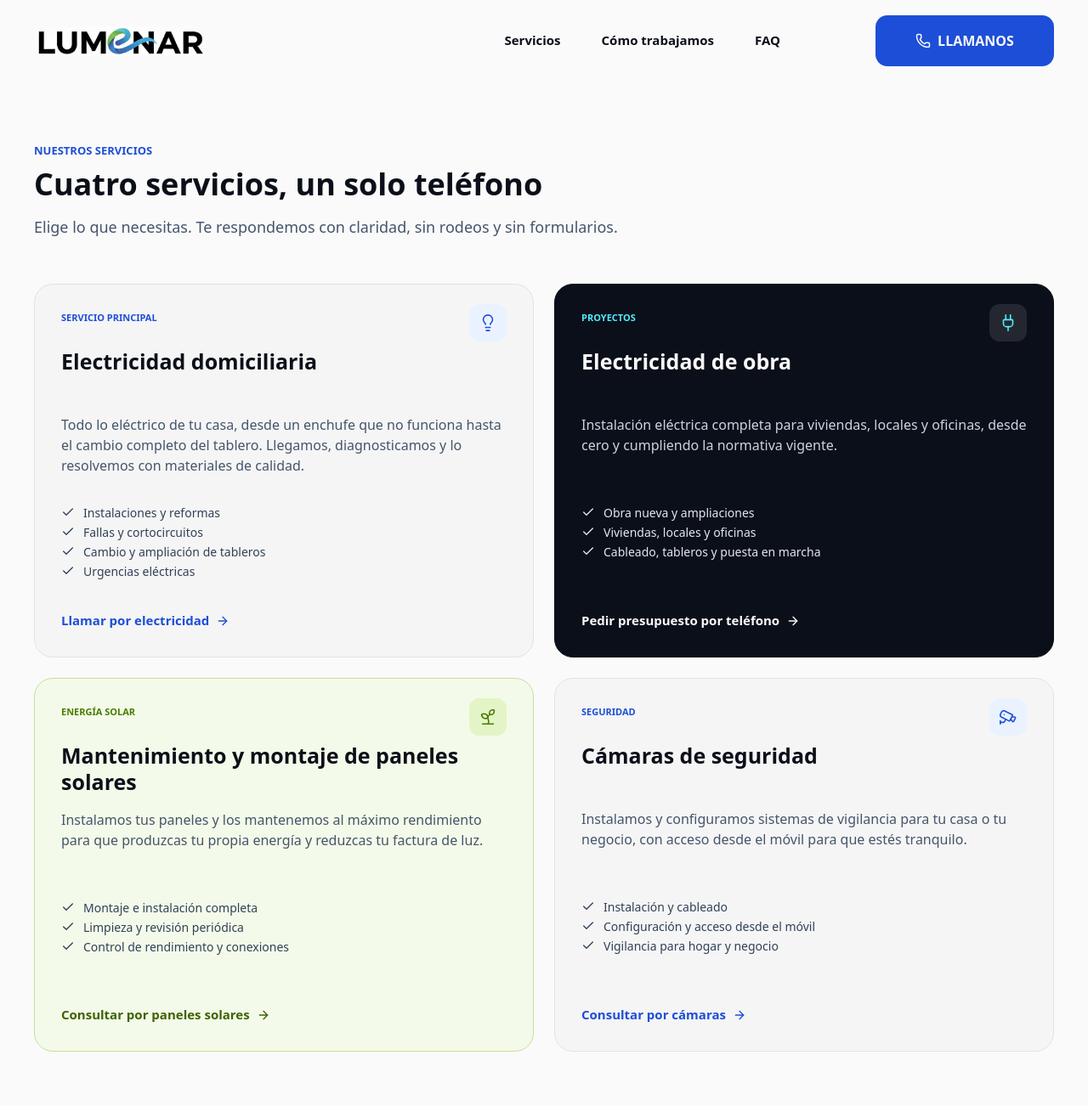
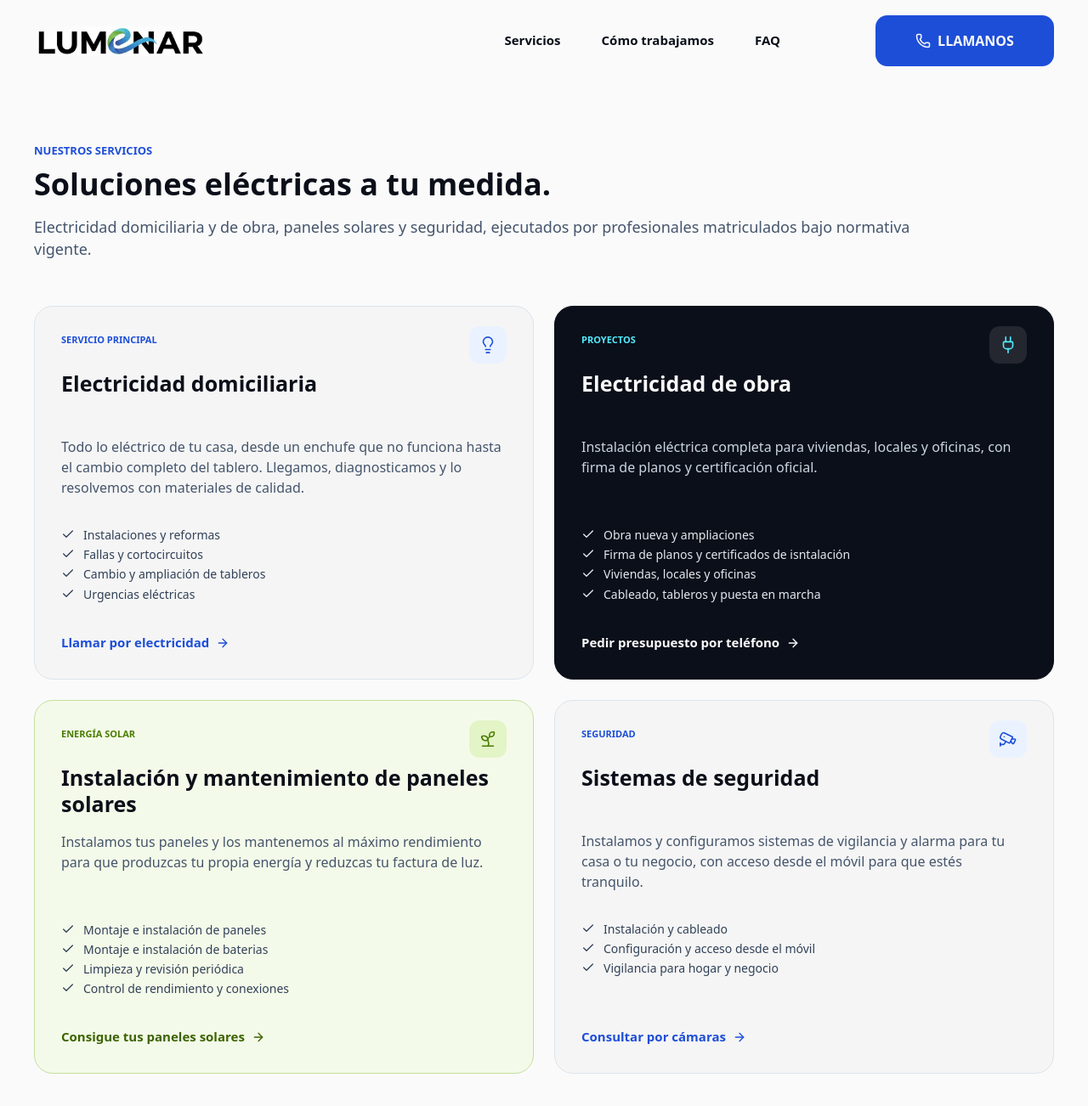
Before and after one commit to PhariusHS/lumenarWeb, a React (Vite) app: page / in a window 1280 px wide. Shown: the top 1302 px of the page at 85% size. Built offline with nearby package versions, Linux system fonts and the light colour scheme.

Commit message:
content: update titles and descriptions for client request

```diff
--- a/src/components/Navbar.jsx
+++ b/src/components/Navbar.jsx
@@ -8,8 +8,6 @@ import logo from '../assets/logo-lumenar.png';
 export default function Navbar() {
     return (
         <header className="sticky top-0 z-40 bg-surface">
-
-
             <div className="mx-auto flex h-20 max-w-300 items-center justify-between px-5 sm:h-24 sm:px-8 xl:px-0">
                 <a
                     href="#inicio"
--- a/src/components/Services.jsx
+++ b/src/components/Services.jsx
@@ -12,14 +12,15 @@ export default function Services() {
                 <p className="text-[13px] font-bold uppercase leading-[1.45] text-brand">
                     Nuestros servicios
                 </p>
+
                 <h2
                     id="servicios-title"
                     className="mt-2 text-[1.75rem] font-extrabold leading-[1.2] text-ink sm:text-4xl"
                 >
-                    Cuatro servicios, un solo teléfono
+                    Soluciones eléctricas a tu medida.
                 </h2>
                 <p className="mt-4 max-w-275 text-lg leading-[1.45] text-slate-600">
-                    Elige lo que necesitas. Te respondemos con claridad, sin rodeos y sin formularios.
+                    Electricidad domiciliaria y de obra, paneles solares y seguridad, ejecutados por profesionales matriculados bajo normativa vigente.
                 </p>
 
                 {/*Service containers map */}
--- a/src/data/Services.js
+++ b/src/data/Services.js
@@ -33,9 +33,10 @@ export const SERVICES = [
         eyebrow: 'Proyectos',
         title: 'Electricidad de obra',
         description:
-            'Instalación eléctrica completa para viviendas, locales y oficinas, desde cero y cumpliendo la normativa vigente.',
+            'Instalación eléctrica completa para viviendas, locales y oficinas, con firma de planos y certificación oficial.',
         items: [
             'Obra nueva y ampliaciones',
+            'Firma de planos y certificados de isntalación',
             'Viviendas, locales y oficinas',
             'Cableado, tableros y puesta en marcha',
         ],
@@ -54,15 +55,16 @@ export const SERVICES = [
         id: 'solar',
         Icon: Sprout,
         eyebrow: 'Energía solar',
-        title: 'Mantenimiento y montaje de paneles solares',
+        title: 'Instalación y mantenimiento de paneles solares',
         description:
             'Instalamos tus paneles y los mantenemos al máximo rendimiento para que produzcas tu propia energía y reduzcas tu factura de luz.',
         items: [
-            'Montaje e instalación completa',
+            'Montaje e instalación de paneles',
+            'Montaje e instalación de baterias',
             'Limpieza y revisión periódica',
             'Control de rendimiento y conexiones',
         ],
-        cta: 'Consultar por paneles solares',
+        cta: 'Consigue tus paneles solares',
         s: {
             card: 'border-solar-line bg-solar-bg',
             badge: 'bg-lime-500/15 text-lime-700',
@@ -74,12 +76,12 @@ export const SERVICES = [
         },
     },
     {
-        id: 'camaras',
+        id: 'seguridad',
         Icon: Cctv,
         eyebrow: 'Seguridad',
-        title: 'Cámaras de seguridad',
+        title: 'Sistemas de seguridad',
         description:
-            'Instalamos y configuramos sistemas de vigilancia para tu casa o tu negocio, con acceso desde el móvil para que estés tranquilo.',
+            'Instalamos y configuramos sistemas de vigilancia y alarma para tu casa o tu negocio, con acceso desde el móvil para que estés tranquilo.',
         items: [
             'Instalación y cableado',
             'Configuración y acceso desde el móvil',
```
